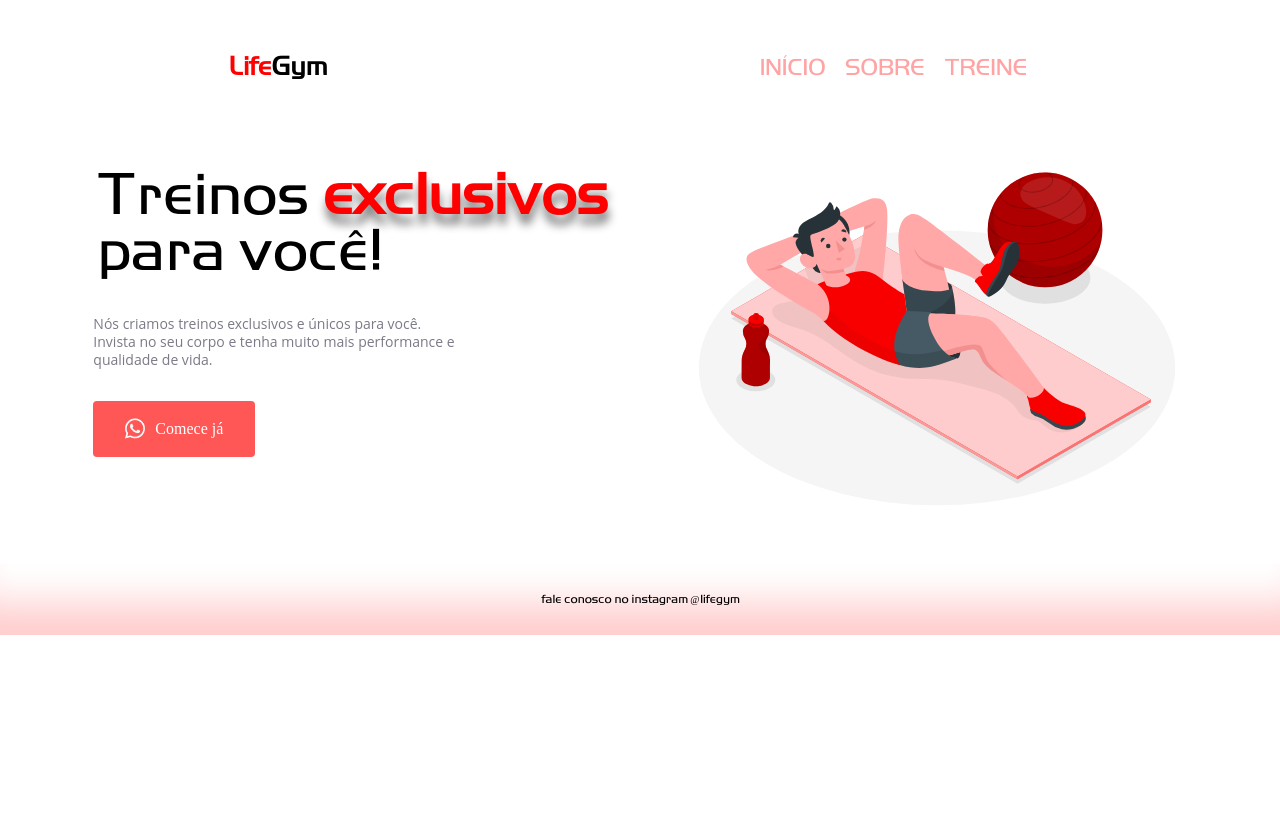
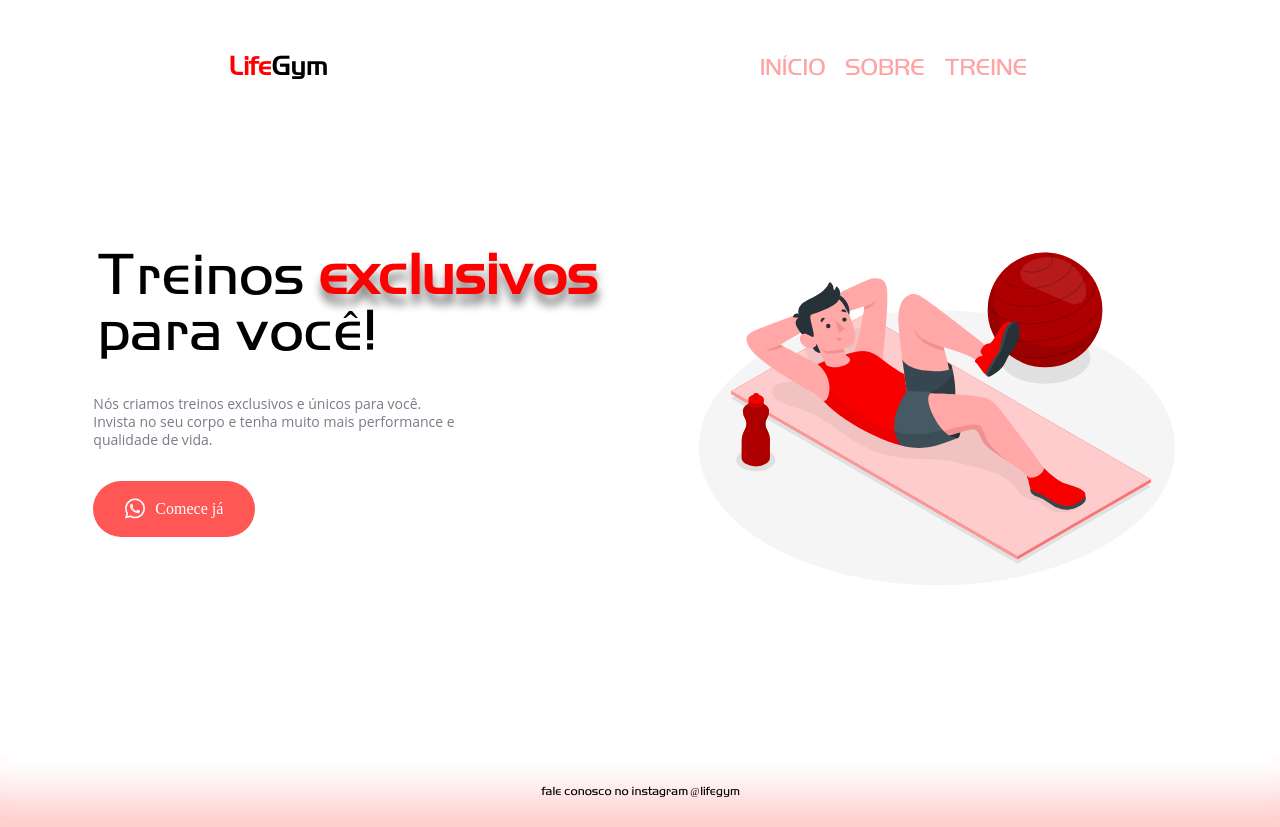
Before and after one commit to euaallee/lifegym, a plain HTML site: page index.html in a window 1280 px wide. Before the commit the page ends 800 px from the top, so only its background shows below. Drawn offline with Linux system fonts and the light colour scheme.

Commit message:
update stings

```diff
--- a/index.html
+++ b/index.html
@@ -25,7 +25,7 @@
 
     <section class="hero">
         <div class="box" id="left">
-            <p class="title">Treinos <strong>exclusivos</strong> para você!</p>
+            <h1 class="title">Treinos <strong>exclusivos</strong> para você!</h1>
             <p class="textHero">Nós criamos treinos exclusivos e únicos para você.<br>
                 Invista no seu corpo e tenha muito mais performance e<br>
                 qualidade de vida.</p>
--- a/src/css/style.css
+++ b/src/css/style.css
@@ -7,6 +7,11 @@
 @font-face {
     font-family: Handel;
     src: url(../fonts/OPTIHandelGothic-Light.otf);
+}
+
+body {
+    width: 100vw;
+    height: 100vh;
 }
 
 .header {
@@ -122,6 +127,8 @@
 }
 
 .hero {
+    margin-top: 5rem;
+    margin-bottom: 7rem;
     display: flex;
     align-items: center;
     justify-content: space-evenly;
@@ -143,14 +150,13 @@
 }
 
 .title {
-    width: 600px;
+    width: 37.5rem;
     color: #000;
     font-family: Handel;
-    font-size: 49px;
+    font-size: 3rem;
     font-style: normal;
     font-weight: 400;
-    line-height: 56px;
-    /* 114.286% */
+    line-height: 3.5rem;
 }
 
 .title strong {
@@ -159,25 +165,24 @@
 }
 
 .textHero {
-    width: 438px;
+    width: 27,375rem;
     color: #7D7987;
     font-family: Open Sans;
-    font-size: 14px;
+    font-size: 0.875rem;
     font-style: normal;
     font-weight: 400;
-    line-height: 18px;
-    /* 200% */
+    line-height: 1.125rem;
 }
 
 .whatsapp {
     display: inline-flex;
-    height: 56px;
-    padding: 14px 32px 15px 32px;
+    height: 3.5rem;
+    padding: 0.875rem 2rem 0.9375rem 2rem;
     justify-content: center;
     align-items: center;
-    gap: 10px;
+    gap: 0.625rem;
     flex-shrink: 0;
-    border-radius: 4px;
+    border-radius: 64rem;
     color: white;
     background: var(--primary-color, rgba(255, 0, 0, 0.664));
 }
```
